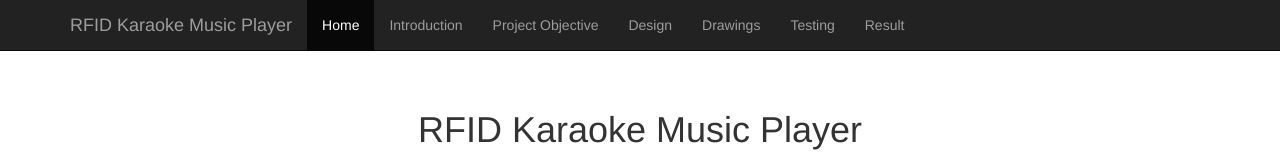
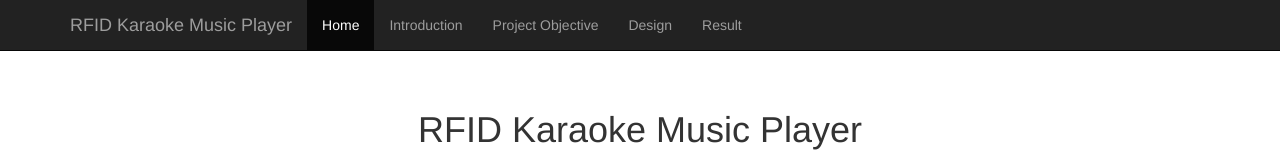
Before and after one commit to sophialin091/ECE5725MusicMachine, a plain HTML site: page index.html in a window 1280 px wide. Shown: the top 160 px of the page. Drawn offline with nearby package versions, Linux system fonts and the light colour scheme.

Commit message:
Update index.html

```diff
--- a/index.html
+++ b/index.html
@@ -50,8 +50,6 @@
             <li><a href="#intro">Introduction</a></li>
             <li><a href="#obj">Project Objective</a></li>
             <li><a href="#design">Design</a></li>
-            <li><a href="#drawings">Drawings</a></li>
-            <li><a href="#testing">Testing</a></li>
             <li><a href="#result">Result</a></li>
           </ul>
         </div><!--/.nav-collapse -->
```
